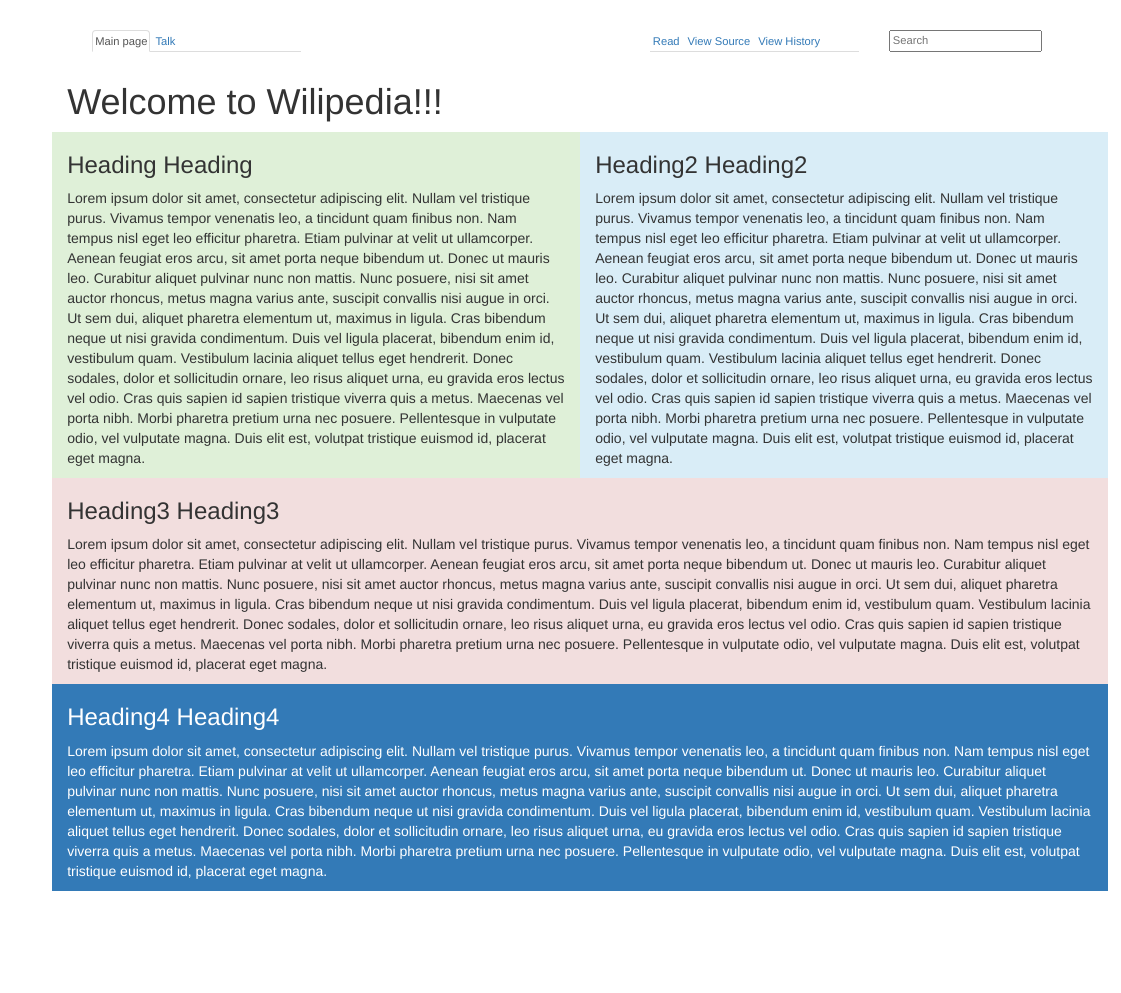
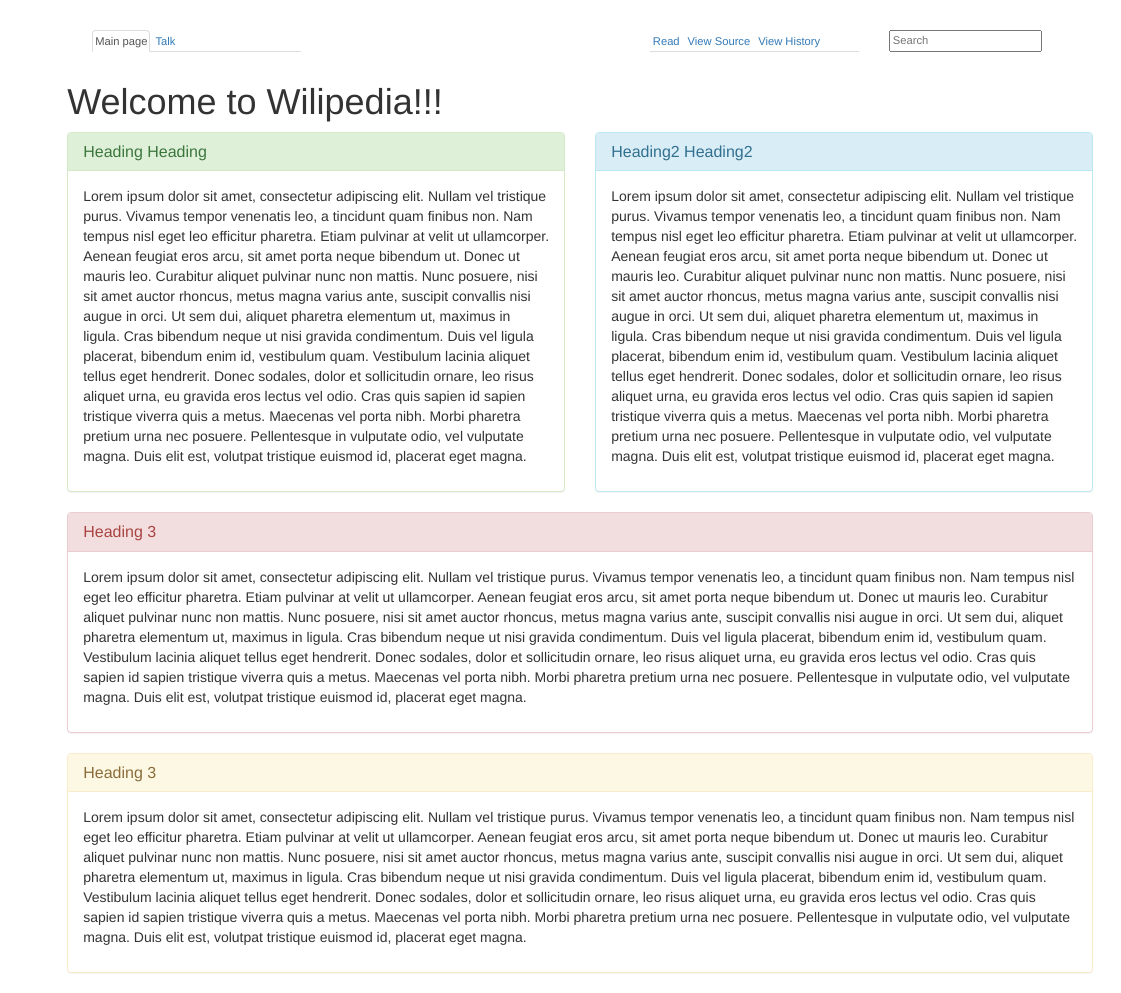
Before and after one commit to misakimichy/wilipedia, a plain HTML site: page index.html in a window 1280 px wide. Shown: the full height of the page, 159-1280 px from the left. Before the commit the page ends 953 px from the top, so only its background shows below. Drawn offline with Linux system fonts and the light colour scheme.

Commit message:
Feat: Add panel to the main column.

```diff
--- a/index.html
+++ b/index.html
@@ -80,33 +80,54 @@
             </div>
           </div>
           <div class="row">
-            <div class="col-md-6 bg-success">
-              <h3>Heading Heading</h3>
-              <p>Lorem ipsum dolor sit amet, consectetur adipiscing elit. Nullam vel tristique purus. Vivamus tempor venenatis leo, a tincidunt quam finibus non. Nam tempus nisl eget leo efficitur pharetra. Etiam pulvinar at velit ut ullamcorper. Aenean feugiat eros arcu, sit amet porta neque bibendum ut. Donec ut mauris leo. Curabitur aliquet pulvinar nunc non mattis. Nunc posuere, nisi sit amet auctor rhoncus, metus magna varius ante, suscipit convallis nisi augue in orci.
-
-Ut sem dui, aliquet pharetra elementum ut, maximus in ligula. Cras bibendum neque ut nisi gravida condimentum. Duis vel ligula placerat, bibendum enim id, vestibulum quam. Vestibulum lacinia aliquet tellus eget hendrerit. Donec sodales, dolor et sollicitudin ornare, leo risus aliquet urna, eu gravida eros lectus vel odio. Cras quis sapien id sapien tristique viverra quis a metus. Maecenas vel porta nibh. Morbi pharetra pretium urna nec posuere. Pellentesque in vulputate odio, vel vulputate magna. Duis elit est, volutpat tristique euismod id, placerat eget magna.</p>
-            </div>
-            <div class="col-md-6 bg-info">
-              <h3>Heading2 Heading2</h3>
-              <p>Lorem ipsum dolor sit amet, consectetur adipiscing elit. Nullam vel tristique purus. Vivamus tempor venenatis leo, a tincidunt quam finibus non. Nam tempus nisl eget leo efficitur pharetra. Etiam pulvinar at velit ut ullamcorper. Aenean feugiat eros arcu, sit amet porta neque bibendum ut. Donec ut mauris leo. Curabitur aliquet pulvinar nunc non mattis. Nunc posuere, nisi sit amet auctor rhoncus, metus magna varius ante, suscipit convallis nisi augue in orci.
-
-Ut sem dui, aliquet pharetra elementum ut, maximus in ligula. Cras bibendum neque ut nisi gravida condimentum. Duis vel ligula placerat, bibendum enim id, vestibulum quam. Vestibulum lacinia aliquet tellus eget hendrerit. Donec sodales, dolor et sollicitudin ornare, leo risus aliquet urna, eu gravida eros lectus vel odio. Cras quis sapien id sapien tristique viverra quis a metus. Maecenas vel porta nibh. Morbi pharetra pretium urna nec posuere. Pellentesque in vulputate odio, vel vulputate magna. Duis elit est, volutpat tristique euismod id, placerat eget magna.</p>
+            <div class="col-md-6">
+              <div class="panel panel-success">
+                <div class="panel-heading">
+                  <h2 class="panel-title ">Heading Heading</h2>
+                </div>
+                  <div class="panel-body">
+                    <p>Lorem ipsum dolor sit amet, consectetur adipiscing elit. Nullam vel tristique purus. Vivamus tempor venenatis leo, a tincidunt quam finibus non. Nam tempus nisl eget leo efficitur pharetra. Etiam pulvinar at velit ut ullamcorper. Aenean feugiat eros arcu, sit amet porta neque bibendum ut. Donec ut mauris leo. Curabitur aliquet pulvinar nunc non mattis. Nunc posuere, nisi sit amet auctor rhoncus, metus magna varius ante, suscipit convallis nisi augue in orci.
+                        Ut sem dui, aliquet pharetra elementum ut, maximus in ligula. Cras bibendum neque ut nisi gravida condimentum. Duis vel ligula placerat, bibendum enim id, vestibulum quam. Vestibulum lacinia aliquet tellus eget hendrerit. Donec sodales, dolor et sollicitudin ornare, leo risus aliquet urna, eu gravida eros lectus vel odio. Cras quis sapien id sapien tristique viverra quis a metus. Maecenas vel porta nibh. Morbi pharetra pretium urna nec posuere. Pellentesque in vulputate odio, vel vulputate magna. Duis elit est, volutpat tristique euismod id, placerat eget magna.</p>
+                  </div>
+                </div>
+              </div>
+            <div class="col-md-6">
+              <div class="panel panel-info">
+                <div class="panel-heading">
+                    <h2 class="panel-title">Heading2 Heading2</h2>
+                </div>
+                <div class="panel-body">
+                    <p>Lorem ipsum dolor sit amet, consectetur adipiscing elit. Nullam vel tristique purus. Vivamus tempor venenatis leo, a tincidunt quam finibus non. Nam tempus nisl eget leo efficitur pharetra. Etiam pulvinar at velit ut ullamcorper. Aenean feugiat eros arcu, sit amet porta neque bibendum ut. Donec ut mauris leo. Curabitur aliquet pulvinar nunc non mattis. Nunc posuere, nisi sit amet auctor rhoncus, metus magna varius ante, suscipit convallis nisi augue in orci.
+                        Ut sem dui, aliquet pharetra elementum ut, maximus in ligula. Cras bibendum neque ut nisi gravida condimentum. Duis vel ligula placerat, bibendum enim id, vestibulum quam. Vestibulum lacinia aliquet tellus eget hendrerit. Donec sodales, dolor et sollicitudin ornare, leo risus aliquet urna, eu gravida eros lectus vel odio. Cras quis sapien id sapien tristique viverra quis a metus. Maecenas vel porta nibh. Morbi pharetra pretium urna nec posuere. Pellentesque in vulputate odio, vel vulputate magna. Duis elit est, volutpat tristique euismod id, placerat eget magna.</p>
+                </div>
+              </div>
             </div>
           </div>
           <div class="row">
-            <div class="col-md-12 bg-danger">
-              <h3>Heading3 Heading3</h3>
-              <p>Lorem ipsum dolor sit amet, consectetur adipiscing elit. Nullam vel tristique purus. Vivamus tempor venenatis leo, a tincidunt quam finibus non. Nam tempus nisl eget leo efficitur pharetra. Etiam pulvinar at velit ut ullamcorper. Aenean feugiat eros arcu, sit amet porta neque bibendum ut. Donec ut mauris leo. Curabitur aliquet pulvinar nunc non mattis. Nunc posuere, nisi sit amet auctor rhoncus, metus magna varius ante, suscipit convallis nisi augue in orci.
-
-Ut sem dui, aliquet pharetra elementum ut, maximus in ligula. Cras bibendum neque ut nisi gravida condimentum. Duis vel ligula placerat, bibendum enim id, vestibulum quam. Vestibulum lacinia aliquet tellus eget hendrerit. Donec sodales, dolor et sollicitudin ornare, leo risus aliquet urna, eu gravida eros lectus vel odio. Cras quis sapien id sapien tristique viverra quis a metus. Maecenas vel porta nibh. Morbi pharetra pretium urna nec posuere. Pellentesque in vulputate odio, vel vulputate magna. Duis elit est, volutpat tristique euismod id, placerat eget magna.</p>
+            <div class="col-md-12">
+              <div class="panel panel-danger">
+                <div class="panel-heading">
+                  <h2 class="panel-title">Heading 3</h2>
+                </div>
+                <div class="panel-body">
+                    <p>Lorem ipsum dolor sit amet, consectetur adipiscing elit. Nullam vel tristique purus. Vivamus tempor venenatis leo, a tincidunt quam finibus non. Nam tempus nisl eget leo efficitur pharetra. Etiam pulvinar at velit ut ullamcorper. Aenean feugiat eros arcu, sit amet porta neque bibendum ut. Donec ut mauris leo. Curabitur aliquet pulvinar nunc non mattis. Nunc posuere, nisi sit amet auctor rhoncus, metus magna varius ante, suscipit convallis nisi augue in orci.
+                        Ut sem dui, aliquet pharetra elementum ut, maximus in ligula. Cras bibendum neque ut nisi gravida condimentum. Duis vel ligula placerat, bibendum enim id, vestibulum quam. Vestibulum lacinia aliquet tellus eget hendrerit. Donec sodales, dolor et sollicitudin ornare, leo risus aliquet urna, eu gravida eros lectus vel odio. Cras quis sapien id sapien tristique viverra quis a metus. Maecenas vel porta nibh. Morbi pharetra pretium urna nec posuere. Pellentesque in vulputate odio, vel vulputate magna. Duis elit est, volutpat tristique euismod id, placerat eget magna.</p>
+                </div>
+              </div>
             </div>
           </div>
           <div class="row">
-            <div class="col-md-12 bg-primary">
-              <h3>Heading4 Heading4</h3>
-              <p>Lorem ipsum dolor sit amet, consectetur adipiscing elit. Nullam vel tristique purus. Vivamus tempor venenatis leo, a tincidunt quam finibus non. Nam tempus nisl eget leo efficitur pharetra. Etiam pulvinar at velit ut ullamcorper. Aenean feugiat eros arcu, sit amet porta neque bibendum ut. Donec ut mauris leo. Curabitur aliquet pulvinar nunc non mattis. Nunc posuere, nisi sit amet auctor rhoncus, metus magna varius ante, suscipit convallis nisi augue in orci.
-
-Ut sem dui, aliquet pharetra elementum ut, maximus in ligula. Cras bibendum neque ut nisi gravida condimentum. Duis vel ligula placerat, bibendum enim id, vestibulum quam. Vestibulum lacinia aliquet tellus eget hendrerit. Donec sodales, dolor et sollicitudin ornare, leo risus aliquet urna, eu gravida eros lectus vel odio. Cras quis sapien id sapien tristique viverra quis a metus. Maecenas vel porta nibh. Morbi pharetra pretium urna nec posuere. Pellentesque in vulputate odio, vel vulputate magna. Duis elit est, volutpat tristique euismod id, placerat eget magna.</p>
+              <div class="col-md-12">
+                  <div class="panel panel-warning">
+                    <div class="panel-heading">
+                      <h2 class="panel-title">Heading 3</h2>
+                    </div>
+                    <div class="panel-body">
+                        <p>Lorem ipsum dolor sit amet, consectetur adipiscing elit. Nullam vel tristique purus. Vivamus tempor venenatis leo, a tincidunt quam finibus non. Nam tempus nisl eget leo efficitur pharetra. Etiam pulvinar at velit ut ullamcorper. Aenean feugiat eros arcu, sit amet porta neque bibendum ut. Donec ut mauris leo. Curabitur aliquet pulvinar nunc non mattis. Nunc posuere, nisi sit amet auctor rhoncus, metus magna varius ante, suscipit convallis nisi augue in orci.
+                            Ut sem dui, aliquet pharetra elementum ut, maximus in ligula. Cras bibendum neque ut nisi gravida condimentum. Duis vel ligula placerat, bibendum enim id, vestibulum quam. Vestibulum lacinia aliquet tellus eget hendrerit. Donec sodales, dolor et sollicitudin ornare, leo risus aliquet urna, eu gravida eros lectus vel odio. Cras quis sapien id sapien tristique viverra quis a metus. Maecenas vel porta nibh. Morbi pharetra pretium urna nec posuere. Pellentesque in vulputate odio, vel vulputate magna. Duis elit est, volutpat tristique euismod id, placerat eget magna.</p>
+                    </div>
+                  </div>
+                </div>
             </div>
           </div>
         </div>
```
